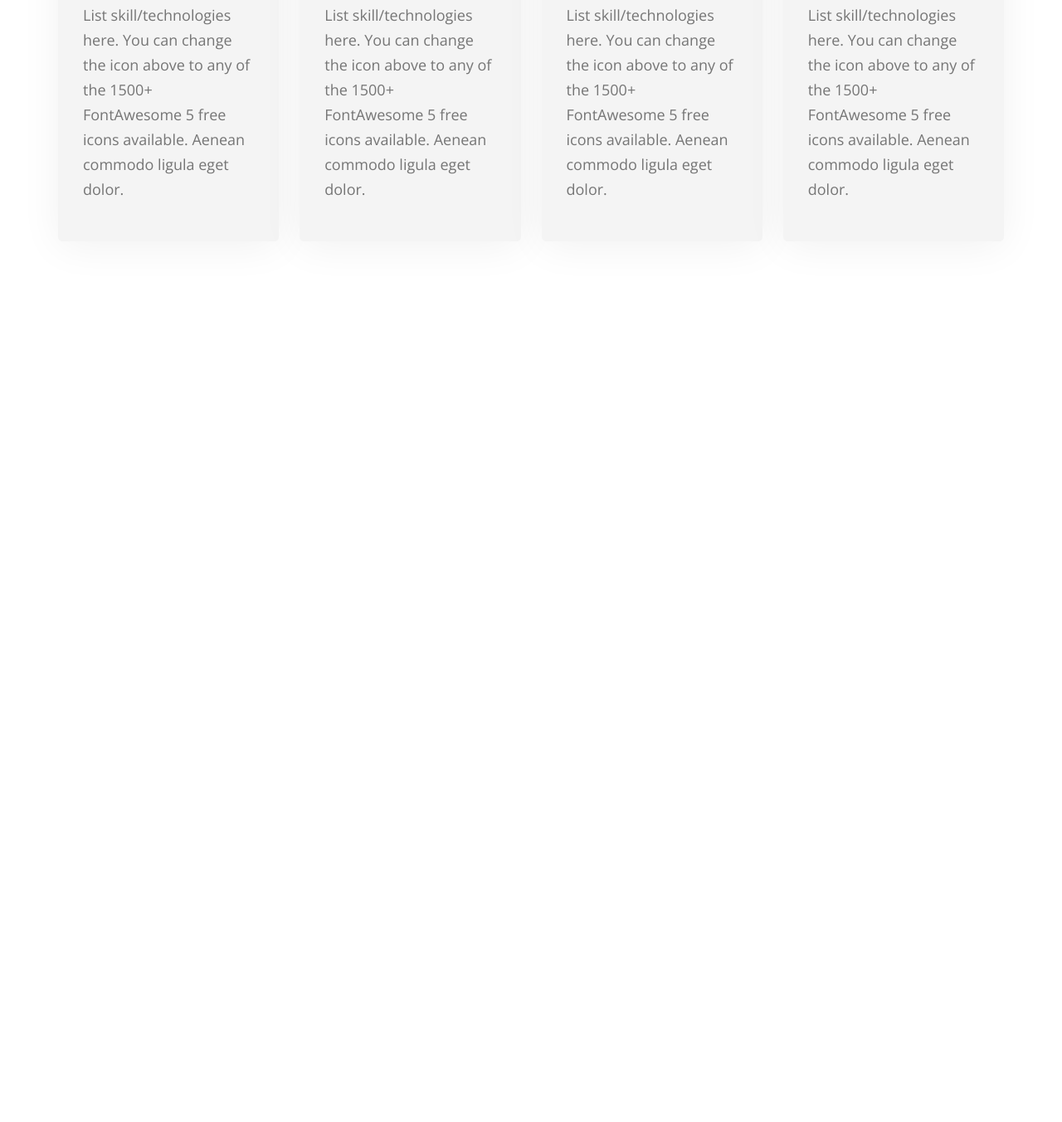
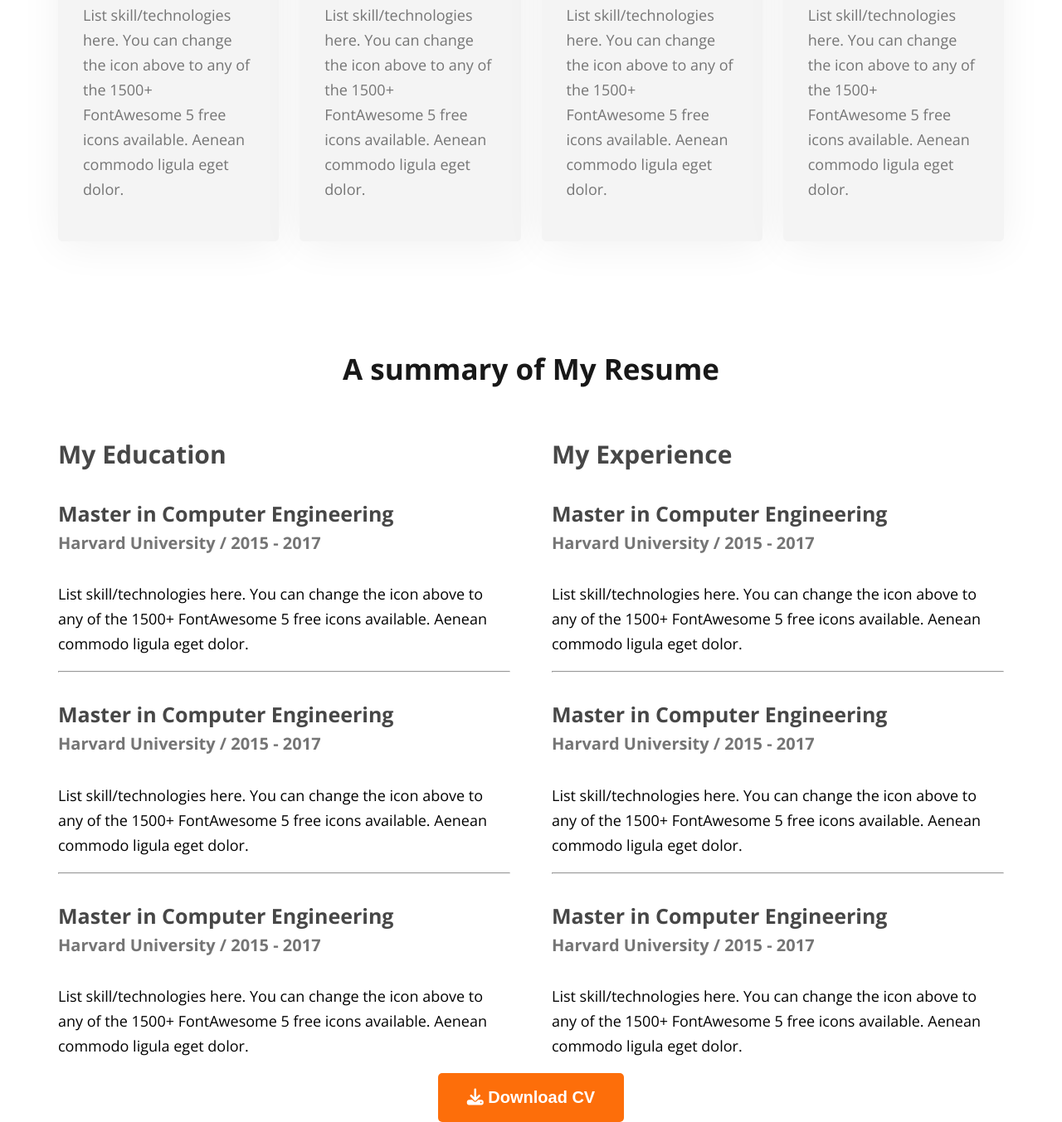
Before and after one commit to Abusayedshuvo/webdeveloper-portfolio, a plain HTML site: page index.html in a window 1280 px wide. Shown: the part 2019-3372 px from the top of the page at 83% size. Before the commit the page ends 2360 px from the top, so only its background shows below. Drawn offline with nearby package versions, Linux system fonts and the light colour scheme.

Commit message:
Resume section added

```diff
--- a/index.html
+++ b/index.html
@@ -121,6 +121,69 @@
         </section>
         <!-- what I do area end -->
 
+        <!-- Resume section start -->
+        <section class="resume-area">
+            <h2 class="title text-center">A summary of My Resume</h2>
+            <div class="resume-container">
+                <div class="colume-one">
+                    <h3>My Education</h3>
+                    <div class="resume">
+                        <h4>Master in Computer Engineering</h4>
+                        <h5>Harvard University / 2015 - 2017</h5>
+                        <p>List skill/technologies here. You can change the icon above
+                            to any of the 1500+ FontAwesome 5 free icons available. Aenean commodo ligula eget dolor.
+                        </p>
+                    </div>
+                    <hr>
+                    <div class="resume">
+                        <h4>Master in Computer Engineering</h4>
+                        <h5>Harvard University / 2015 - 2017</h5>
+                        <p>List skill/technologies here. You can change the icon above
+                            to any of the 1500+ FontAwesome 5 free icons available. Aenean commodo ligula eget dolor.
+                        </p>
+                    </div>
+                    <hr>
+                    <div class="resume">
+                        <h4>Master in Computer Engineering</h4>
+                        <h5>Harvard University / 2015 - 2017</h5>
+                        <p>List skill/technologies here. You can change the icon above
+                            to any of the 1500+ FontAwesome 5 free icons available. Aenean commodo ligula eget dolor.
+                        </p>
+                    </div>
+                </div>
+                <div class="colume-two">
+                    <h3>My Experience</h3>
+
+                    <div class="resume">
+                        <h4>Master in Computer Engineering</h4>
+                        <h5>Harvard University / 2015 - 2017</h5>
+                        <p>List skill/technologies here. You can change the icon above
+                            to any of the 1500+ FontAwesome 5 free icons available. Aenean commodo ligula eget dolor.
+                        </p>
+                    </div>
+                    <hr>
+                    <div class="resume">
+                        <h4>Master in Computer Engineering</h4>
+                        <h5>Harvard University / 2015 - 2017</h5>
+                        <p>List skill/technologies here. You can change the icon above
+                            to any of the 1500+ FontAwesome 5 free icons available. Aenean commodo ligula eget dolor.
+                        </p>
+                    </div>
+                    <hr>
+                    <div class="resume">
+                        <h4>Master in Computer Engineering</h4>
+                        <h5>Harvard University / 2015 - 2017</h5>
+                        <p>List skill/technologies here. You can change the icon above
+                            to any of the 1500+ FontAwesome 5 free icons available. Aenean commodo ligula eget dolor.
+                        </p>
+                    </div>
+                </div>
+            </div>
+            <div class="text-center">
+                <button class="btn-one"><i class="fa-solid fa-download"></i> Download CV</button>
+            </div>
+        </section>
+        <!-- Resume section end -->
 
     </main>
     <footer>
--- a/style.css
+++ b/style.css
@@ -156,3 +156,37 @@ main {
 .skill p {
     color: #757575;
 }
+
+.resume-container {
+    display: flex;
+    gap: 50px;
+}
+
+
+.resume-area {
+    margin-top: 130px;
+}
+
+.resume .title {
+    margin-bottom: 110px;
+}
+
+.resume-container h3 {
+    font-size: 30px;
+    font-weight: 700;
+    color: #474747;
+}
+
+.resume h4 {
+    font-size: 25px;
+    font-weight: 700;
+    color: #474747;
+    margin-bottom: 0;
+}
+
+.resume h5{
+    font-size: 20px;
+    font-weight: 700;
+    color: #757575;
+    margin-top: 5px;
+}
```
